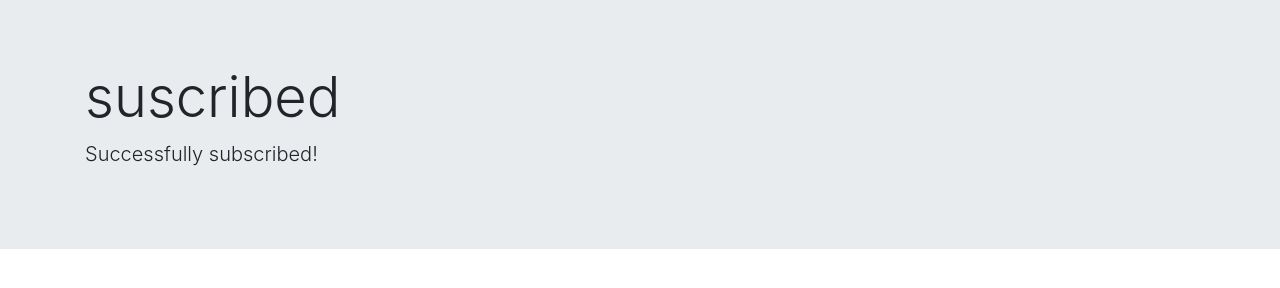
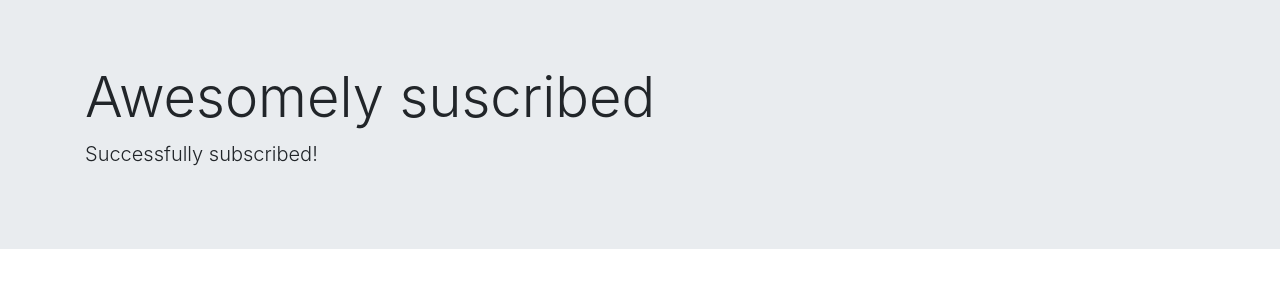
Before and after one commit to trainoracle/Newsletter, a website: page success.html in a window 1280 px wide. Drawn offline with nearby package versions, Linux system fonts and the light colour scheme.

Commit message:
success.html H1

```diff
--- a/success.html
+++ b/success.html
@@ -8,7 +8,7 @@
   <body>
     <div class="jumbotron jumbotron-fluid">
   <div class="container">
-    <h1 class="display-4">suscribed</h1>
+    <h1 class="display-4">Awesomely suscribed</h1>
     <p class="lead">Successfully subscribed!</p>
   </div>
 </div>
```
